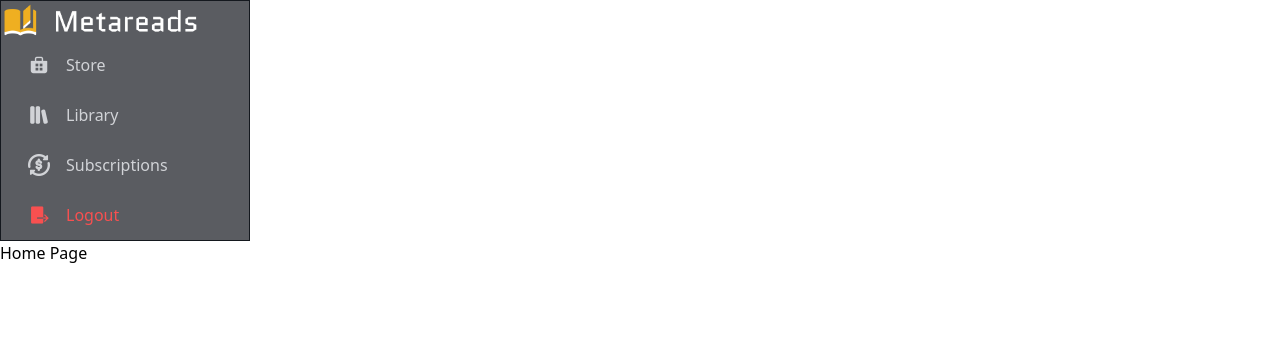
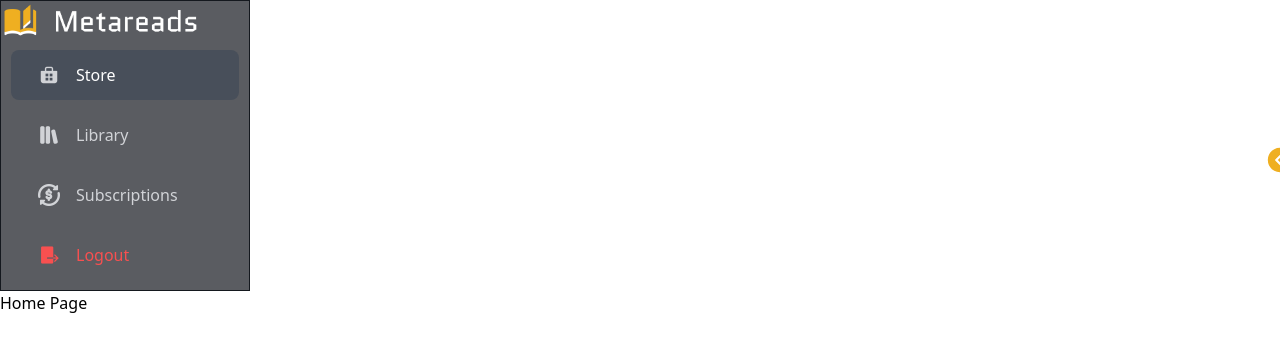
Before and after one commit to Shirloin/MetaReads, a React (Vite) app in the folder src/MetaReads_frontend/: page / in a window 1280 px wide. Shown: the top 352 px of the page. Built offline with nearby package versions, Linux system fonts and the light colour scheme.

Commit message:
Update Sidenav Styling and favicon

```diff
--- a/src/MetaReads_frontend/index.html
+++ b/src/MetaReads_frontend/index.html
@@ -4,7 +4,7 @@
 <head>
   <meta charset="UTF-8" />
   <meta name="viewport" content="width=device-width" />
-  <title>IC Hello Starter</title>
+  <title>Meta Reads</title>
   <base href="/" />
   <link rel="icon" href="/favicon.ico" />
 </head>
--- a/src/MetaReads_frontend/src/components/Navbar/SideNavbar.jsx
+++ b/src/MetaReads_frontend/src/components/Navbar/SideNavbar.jsx
@@ -1,3 +1,5 @@
+import { IoIosArrowDroprightCircle } from "react-icons/io";
+import { IoIosArrowDropleftCircle } from "react-icons/io";
 import { Sidebar, Menu, MenuItem } from "react-pro-sidebar";
 import StoreLogo from "../../../public/assets/Store Logo.png";
 import LibraryLogo from "../../../public/assets/Library Logo.png";
@@ -6,10 +8,15 @@ import SignoutLogo from "../../../public/assets/Sign out Logo.png";
 import MetaReadsFullLogo from "../../../public/assets/Meta Reads Full Logo.png";
 import MetaReadsLogo from "../../../public/assets/Meta Reads Logo.png";
 import { useCollapsed } from "../../lib/collapsed_provider";
-import { Link, Outlet } from "react-router-dom";
+import { Link, Outlet, useLocation } from "react-router-dom";
+import {
+  baseLogoutStyle,
+  baseStyle,
+  getHoverStyle,
+} from "../Utility/StylingUtility";
 
 export default function SideNavbar() {
-  const { collapsed } = useCollapsed();
+  const { collapsed, setCollapsed } = useCollapsed();
   const hexToRgba = (hex, alpha) => {
     const r = parseInt(hex.slice(1, 3), 16);
     const g = parseInt(hex.slice(3, 5), 16);
@@ -17,38 +24,55 @@ export default function SideNavbar() {
 
     return `rgba(${r}, ${g}, ${b}, ${alpha})`;
   };
-  const handleLogout = () => {};
+  const handleLogout = () => {
+    // Add Logout Logic Here
+  };
+
+  const toggleSidebar = () => {
+    setCollapsed(!collapsed); // Toggle the collapsed state
+  };
+
+  const location = useLocation();
+
+  const getMenuItemStyle = (path) => {
+    return location.pathname === path
+      ? getHoverStyle() // Active styles
+      : baseStyle(); // Default styles
+  };
   return (
-    <>
+    <div style={{ position: "relative" }} className="h-screen">
       <Sidebar
         collapsed={collapsed}
         backgroundColor={hexToRgba("#14181E", 0.7)}
-        className="inject-black-border"
+        className="inject-black-border inject-width h-full"
       >
         <Menu className="w-100 mb-6 mt-6 flex justify-center align-middle">
-          {collapsed ? (
-            <img src={MetaReadsLogo} alt="Full Logo" width={200} />
-          ) : (
+          {collapsed == true && (
+            <img src={MetaReadsLogo} alt="Full Logo" width={40} />
+          )}
+          {collapsed == false && (
             <img src={MetaReadsFullLogo} alt="Logo" width={200} />
           )}
         </Menu>
+
         <Menu
           menuItemStyles={{
             button: {
-              [`&:hover`]: {
-                backgroundColor: "#0d48a159",
-                color: "white",
-              },
+              [`&:hover`]: getHoverStyle(),
               color: "#D1D3D7",
             },
           }}
         >
           <MenuItem
+            style={getMenuItemStyle("/")}
             icon={
               <img
                 src={StoreLogo}
                 alt="Store Logo"
-                style={{ width: "22px", height: "22px" }}
+                style={{
+                  width: "22px",
+                  height: "22px",
+                }}
               />
             }
             component={<Link to="/" />}
@@ -56,6 +80,7 @@ export default function SideNavbar() {
             Store
           </MenuItem>
           <MenuItem
+            style={getMenuItemStyle("/library")}
             icon={
               <img
                 src={LibraryLogo}
@@ -68,6 +93,7 @@ export default function SideNavbar() {
             Library
           </MenuItem>
           <MenuItem
+            style={getMenuItemStyle("/subscriptions")}
             icon={
               <img
                 src={SubscriptionLogo}
@@ -87,7 +113,7 @@ export default function SideNavbar() {
                 style={{ width: "22px", height: "22px" }}
               />
             }
-            style={{ color: "#F85050" }}
+            style={baseLogoutStyle()}
             onClick={handleLogout}
           >
             Logout
@@ -95,6 +121,39 @@ export default function SideNavbar() {
         </Menu>
       </Sidebar>
       <Outlet />
-    </>
+      <div
+        onClick={toggleSidebar}
+        style={{
+          position: "absolute",
+          top: "50%",
+          right: "0%",
+          transform: "translate(50%, 0)",
+          cursor: "pointer",
+          zIndex: 1000,
+        }}
+      >
+        {collapsed ? (
+          <IoIosArrowDroprightCircle
+            className="cursor-pointer text-white"
+            size={30}
+            style={{
+              color: "#EFAF21",
+              //   backgroundColor: "#D1D3D7",
+              borderRadius: "30px",
+            }}
+          />
+        ) : (
+          <IoIosArrowDropleftCircle
+            className="cursor-pointer"
+            size={30}
+            style={{
+              color: "#EFAF21",
+              //   backgroundColor: "#D1D3D7",
+              borderRadius: "30px",
+            }}
+          />
+        )}
+      </div>
+    </div>
   );
 }
--- /dev/null
+++ b/src/MetaReads_frontend/src/components/Utility/StylingUtility.jsx
@@ -0,0 +1,21 @@
+export const getHoverStyle = () => {
+  return {
+    backgroundColor: "#484F5A",
+    color: "#FFFFFF",
+    borderRadius: "8px",
+    margin: "10px",
+  };
+};
+
+export const baseStyle = () => {
+  return {
+    margin: "10px",
+  };
+};
+
+export const baseLogoutStyle = () => {
+  return {
+    margin: "10px",
+    color: "#F85050",
+  };
+};
--- a/src/MetaReads_frontend/src/index.css
+++ b/src/MetaReads_frontend/src/index.css
@@ -5,3 +5,7 @@
 .inject-black-border {
     border: 1px solid #14181E !important;
 }
+
+.inject-width {
+    width: 97px !important;
+}
```
Also changed, not shown: 2 other files (tests, documents, lock files or other folders).
